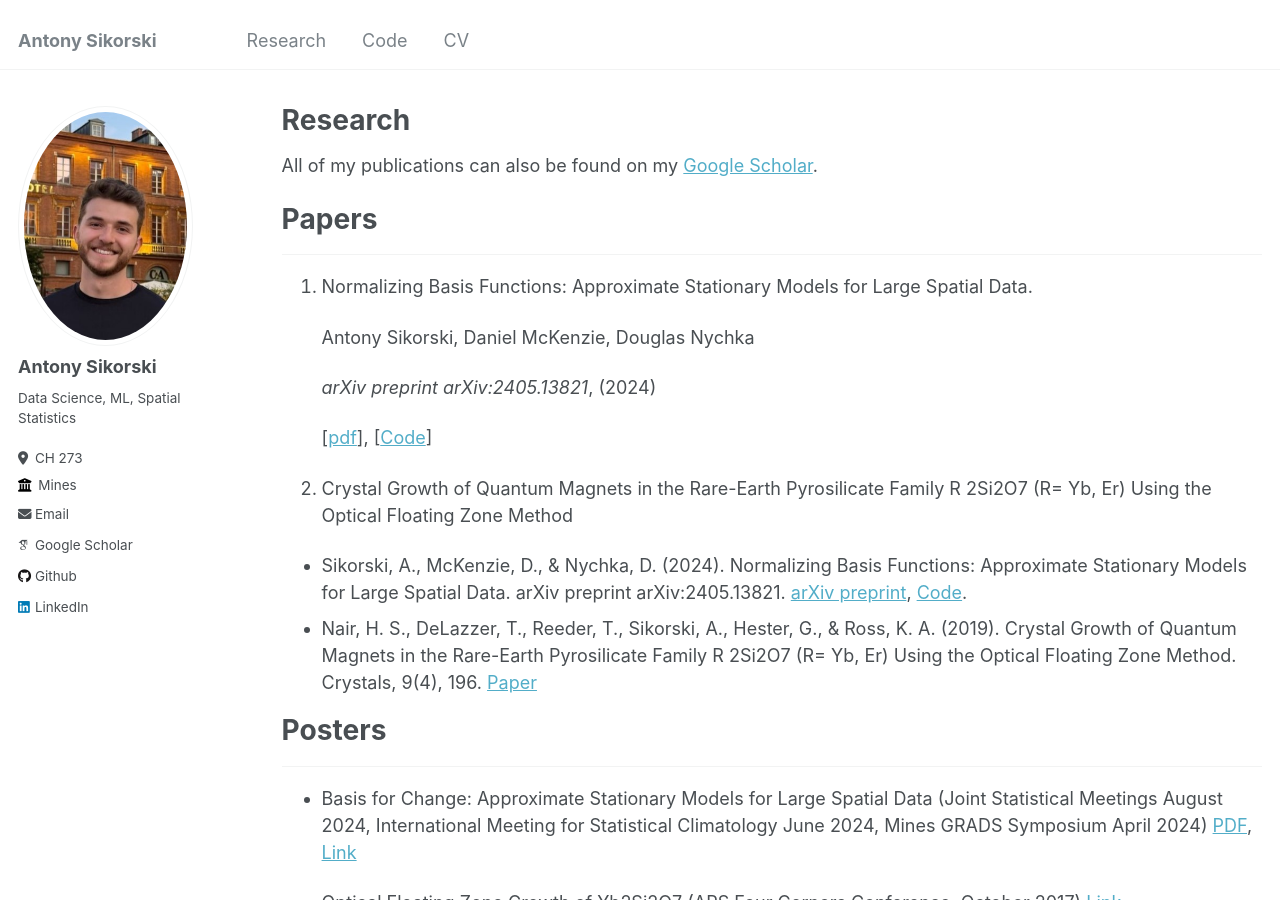
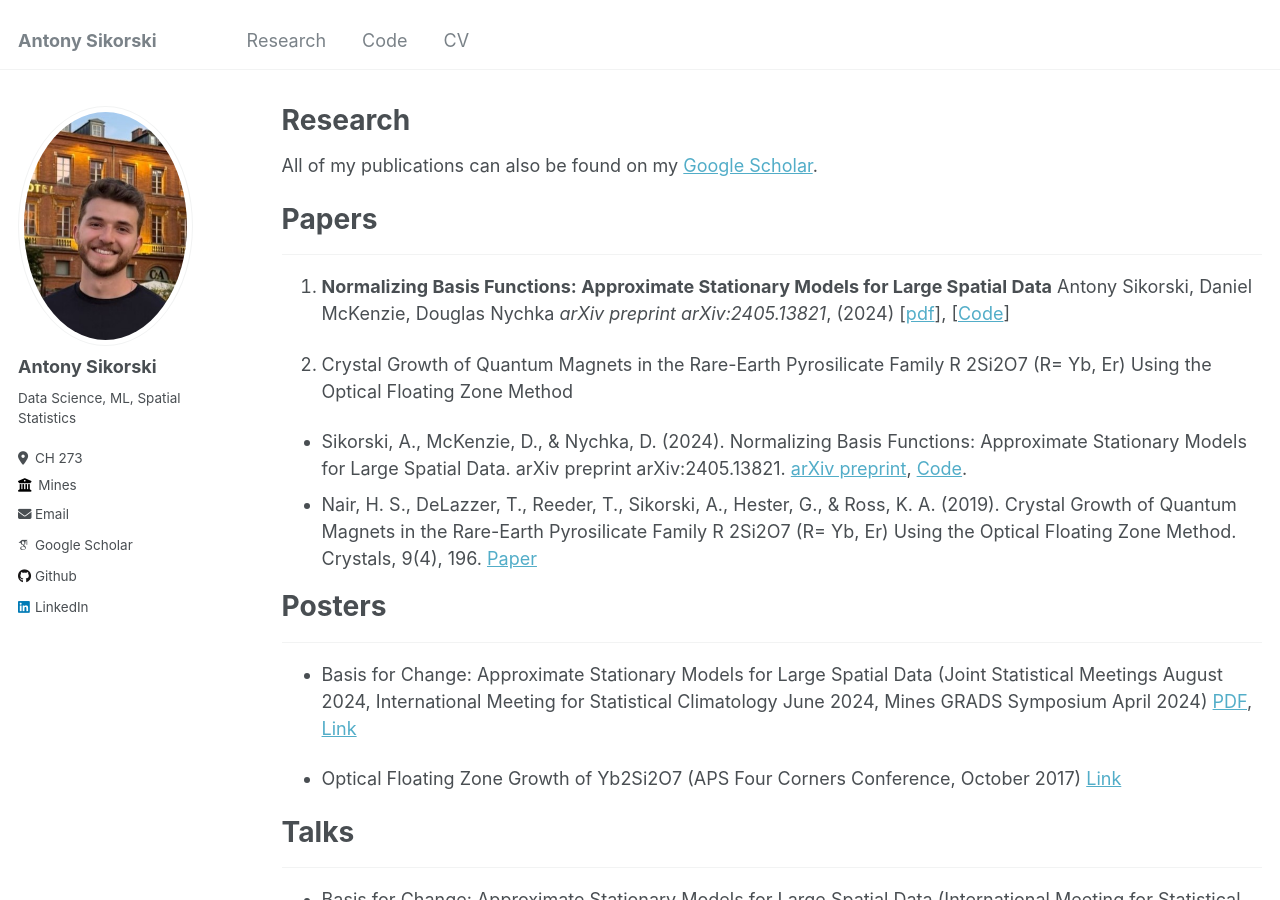
Before and after one commit to antonyxsik/antonyxsik.github.io, a Jekyll site: the page built from _pages/research.md, in a window 1280 px wide and 900 px high. Built offline with Jekyll 4.4.1, drawn with Linux system fonts in a browser that asks for light colours; some web fonts are replaced.

```diff
--- a/_pages/research.md
+++ b/_pages/research.md
@@ -12,12 +12,9 @@ All of my publications can also be found on my [Google Scholar](https://scholar.
 # Papers
 ------
 
-1. Normalizing Basis Functions: Approximate Stationary Models for Large Spatial Data.
-
+1. **Normalizing Basis Functions: Approximate Stationary Models for Large Spatial Data**
     Antony Sikorski, Daniel McKenzie, Douglas Nychka
-
     *arXiv preprint arXiv:2405.13821*, (2024)
-
     [[pdf](https://arxiv.org/abs/2405.13821)], [[Code](https://github.com/antonyxsik/Normalization-Paper)]
 
 2. Crystal Growth of Quantum Magnets in the Rare-Earth Pyrosilicate Family R 2Si2O7 (R= Yb, Er) Using the Optical Floating Zone Method
```
